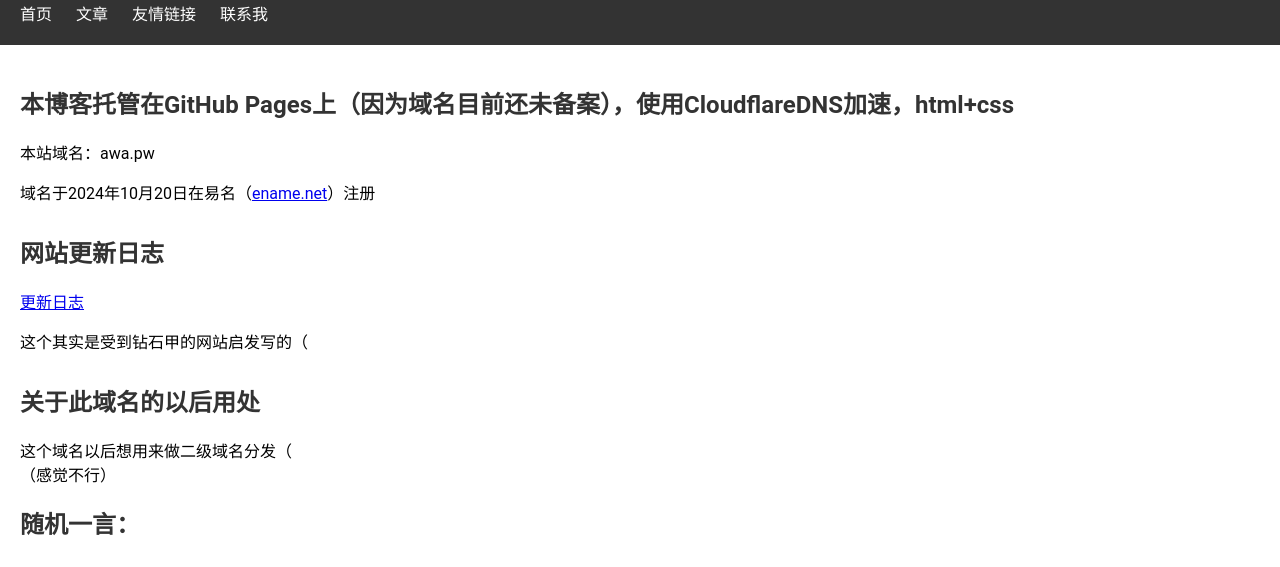
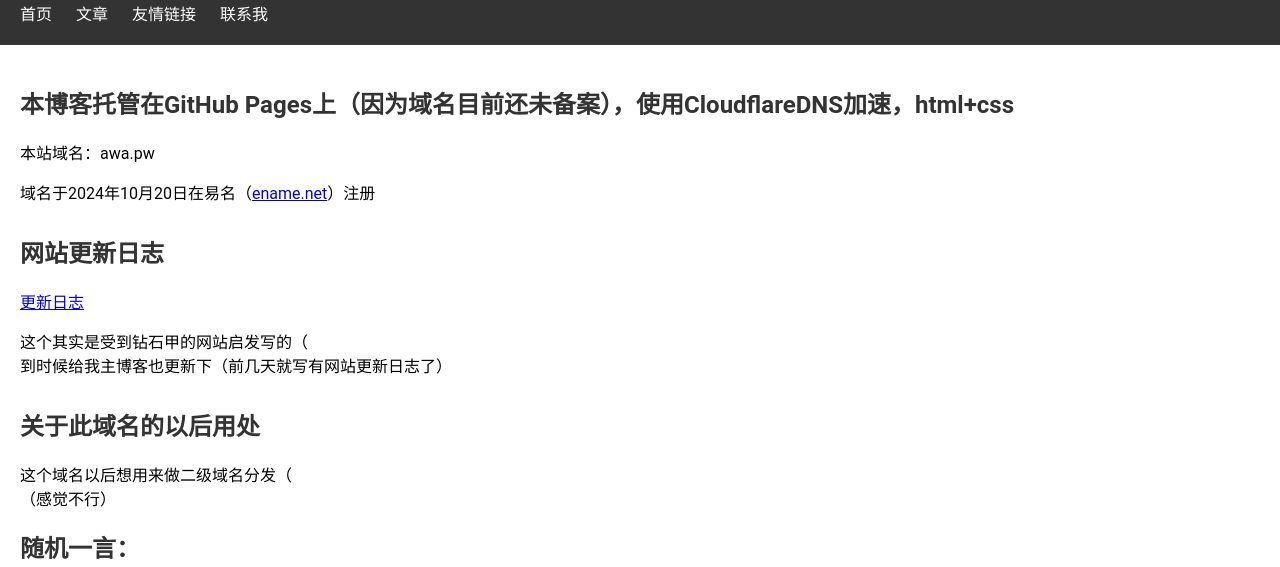
Before and after one commit to Linyiyang930/linyiyang930.github.io, a plain HTML site: page index.html in a window 1280 px wide. Shown: the part 176-743 px from the top of the page. Drawn offline with Linux system fonts and the light colour scheme.

Commit message:
index.html

```diff
--- a/index.html
+++ b/index.html
@@ -85,7 +85,7 @@
     <article>
       <h2>网站更新日志</h2>
       <a href="weblog.html">更新日志</a>
-      <p>这个其实是受到钻石甲的网站启发写的（</p>
+      <p>这个其实是受到钻石甲的网站启发写的（</br>到时候给我主博客也更新下（前几天就写有网站更新日志了）</p>
     </article
 
     <article>
```
